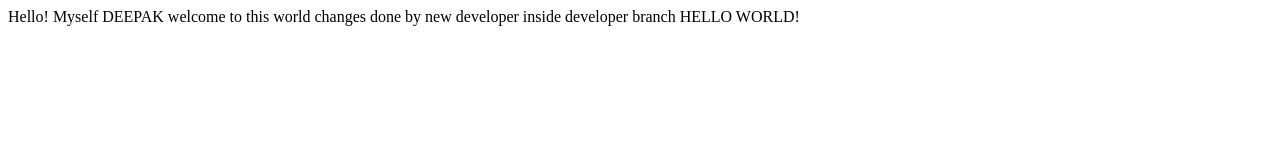
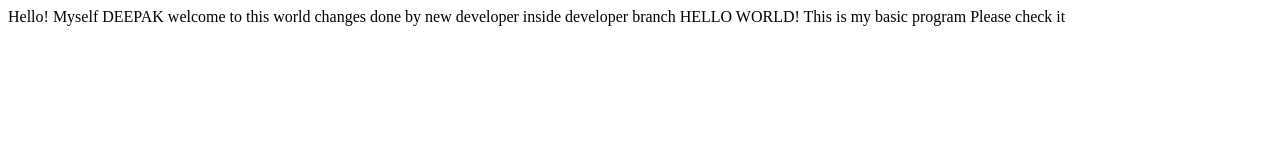
Before and after one commit to bsddv532/git_code, a plain HTML site: page index.html in a window 1280 px wide. Drawn offline with Linux system fonts and the light colour scheme.

Commit message:
new change

```diff
--- a/index.html
+++ b/index.html
@@ -11,7 +11,8 @@
     Myself DEEPAK
     welcome to this world
     changes done by new developer inside developer branch
-
     HELLO WORLD!
+    This is my basic program
+    Please check it
 </body>
 </html>
```
